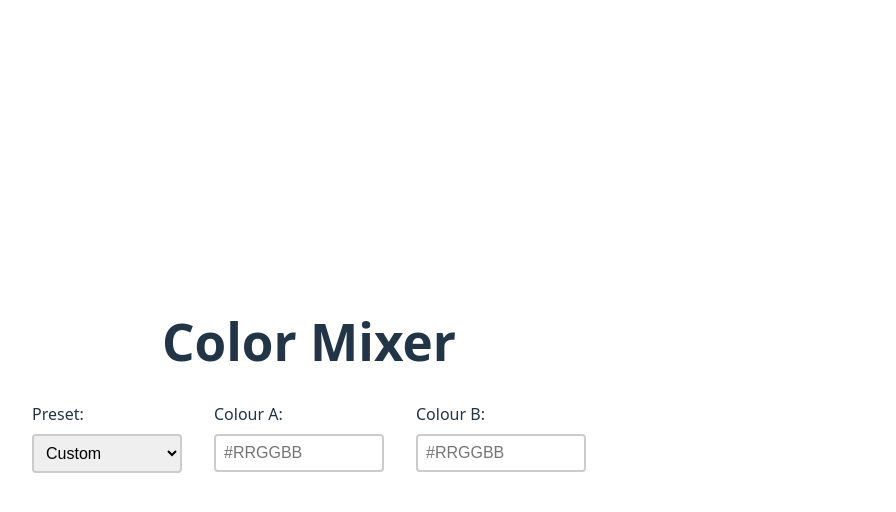
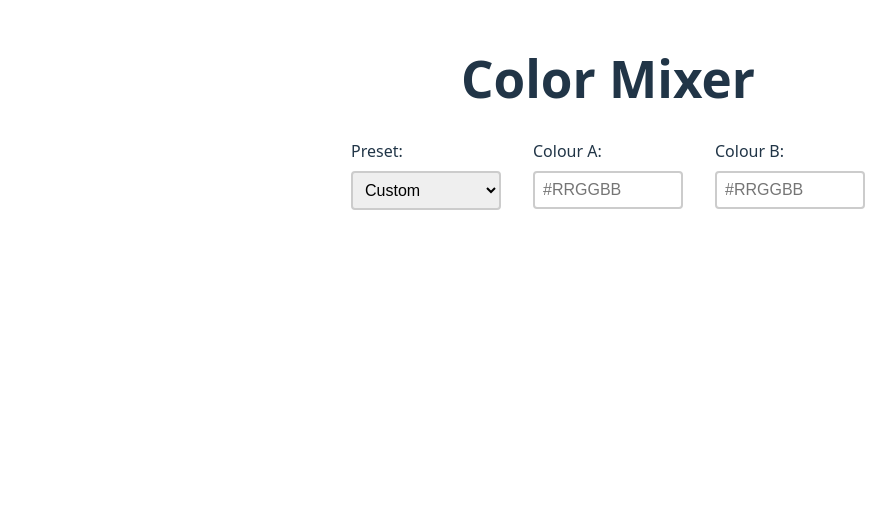
Before and after one commit to elliotmitchum/mixer, a React (Vite) app: page / in a window 1280 px wide. Shown: the top 512 px of the page, without its empty margins (32-928 px from the left). Built offline with nearby package versions, Linux system fonts and the light colour scheme.

Commit message:
Fix layout

```diff
--- a/src/App.css
+++ b/src/App.css
@@ -1,6 +1,5 @@
 .app {
-  padding: 2rem;
-  max-width: 1400px;
+  padding: 1rem;
   margin: 0 auto;
   width: 100%;
 }
@@ -43,17 +42,12 @@ h1 {
 }
 
 .grids-container {
-  display: grid;
-  grid-template-columns: repeat(auto-fit, minmax(900px, 1fr));
-  gap: 3rem;
-  margin-top: 2rem;
+  display: flex;
+  gap: 4rem;
+  flex-direction: column;
 }
 
-.grid-wrapper {
-  display: flex;
-  flex-direction: column;
-  gap: 1rem;
-}
+.grid-wrapper {}
 
 .grid-title {
   font-size: 1.1rem;
--- a/src/index.css
+++ b/src/index.css
@@ -6,6 +6,12 @@
   text-rendering: optimizeLegibility;
   -webkit-font-smoothing: antialiased;
   -moz-osx-font-smoothing: grayscale;
+}
+
+*,
+*:before,
+*:after {
+  box-sizing: border-box;
 }
 
 a {
@@ -19,8 +25,6 @@ a:hover {
 
 body {
   margin: 0;
-  display: flex;
-  place-items: center;
   min-width: 320px;
   min-height: 100vh;
 }
```
